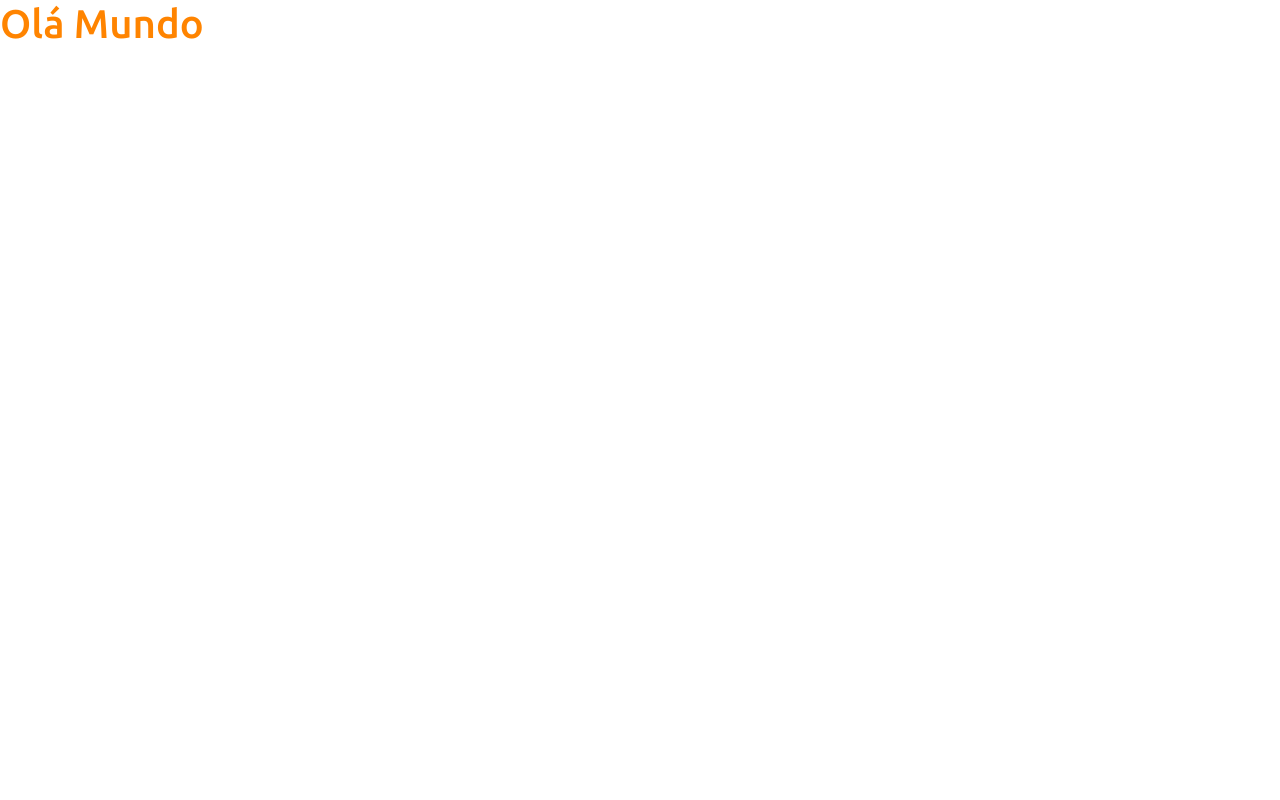
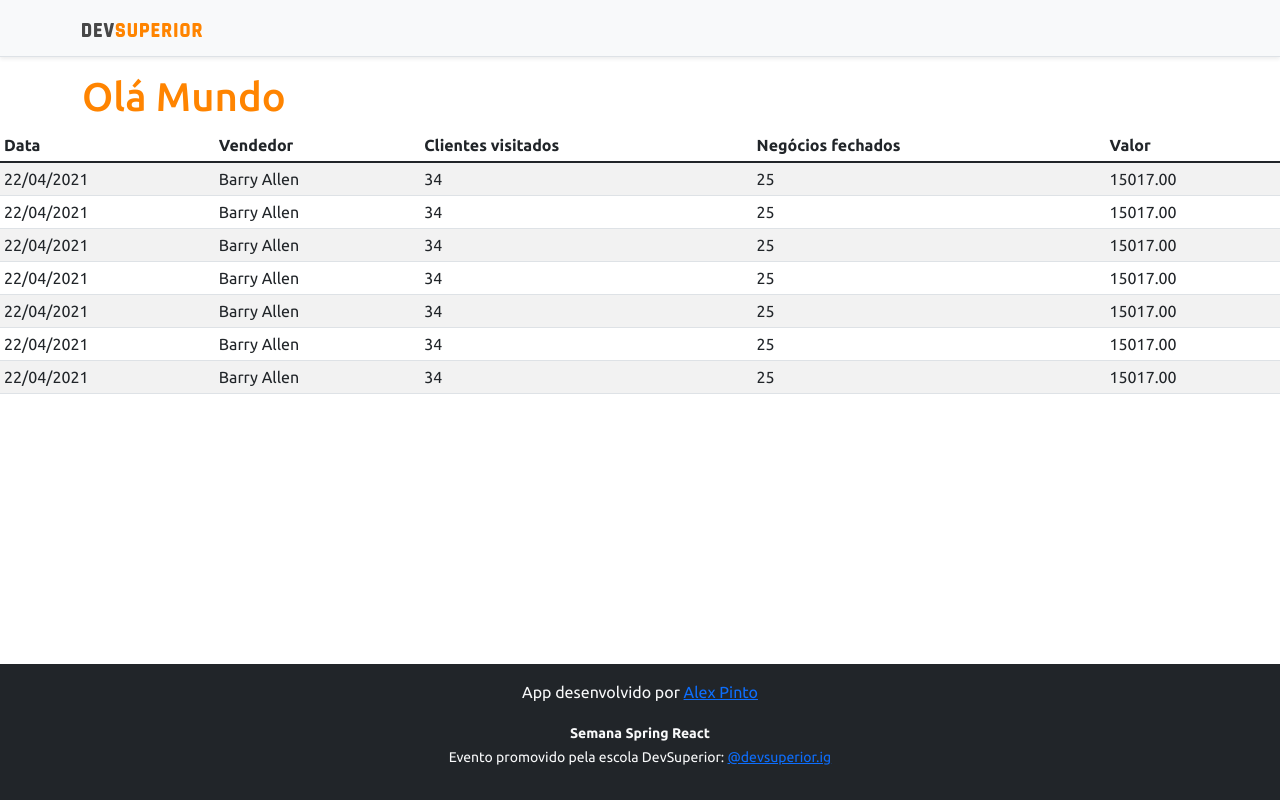
Before and after one commit to alexfapa/react-springboot-project, a React (Create React App) app in the folder frontend/: page / in a window 1280 px wide. Built offline with nearby package versions, Linux system fonts and the light colour scheme.

Commit message:
Basic static components

```diff
--- a/frontend/src/App.tsx
+++ b/frontend/src/App.tsx
@@ -1,8 +1,17 @@
+import NavBar from "components/NavBar"
+import Footer from "components/Footer"
+import DataTable from "components/DataTable"
+
 function App() {
   return (
-    <div>
-      <h1 className="text-primary">Olá Mundo</h1>
-    </div>
+    <>
+      <NavBar />
+      <div className="container">
+        <h1 className="text-primary">Olá Mundo</h1>
+      </div>
+      <DataTable />
+      <Footer />
+    </>
   );
 }
 
--- /dev/null
+++ b/frontend/src/components/DataTable/index.tsx
@@ -0,0 +1,69 @@
+const DataTable = () => {
+    return (
+        <div className="table-responsive">
+            <table className="table table-striped table-sm">
+                <thead>
+                    <tr>
+                        <th>Data</th>
+                        <th>Vendedor</th>
+                        <th>Clientes visitados</th>
+                        <th>Negócios fechados</th>
+                        <th>Valor</th>
+                    </tr>
+                </thead>
+                <tbody>
+                    <tr>
+                        <td>22/04/2021</td>
+                        <td>Barry Allen</td>
+                        <td>34</td>
+                        <td>25</td>
+                        <td>15017.00</td>
+                    </tr>
+                    <tr>
+                        <td>22/04/2021</td>
+                        <td>Barry Allen</td>
+                        <td>34</td>
+                        <td>25</td>
+                        <td>15017.00</td>
+                    </tr>
+                    <tr>
+                        <td>22/04/2021</td>
+                        <td>Barry Allen</td>
+                        <td>34</td>
+                        <td>25</td>
+                        <td>15017.00</td>
+                    </tr>
+                    <tr>
+                        <td>22/04/2021</td>
+                        <td>Barry Allen</td>
+                        <td>34</td>
+                        <td>25</td>
+                        <td>15017.00</td>
+                    </tr>
+                    <tr>
+                        <td>22/04/2021</td>
+                        <td>Barry Allen</td>
+                        <td>34</td>
+                        <td>25</td>
+                        <td>15017.00</td>
+                    </tr>
+                    <tr>
+                        <td>22/04/2021</td>
+                        <td>Barry Allen</td>
+                        <td>34</td>
+                        <td>25</td>
+                        <td>15017.00</td>
+                    </tr>
+                    <tr>
+                        <td>22/04/2021</td>
+                        <td>Barry Allen</td>
+                        <td>34</td>
+                        <td>25</td>
+                        <td>15017.00</td>
+                    </tr>
+                </tbody>
+            </table>
+        </div>
+    );
+}
+export default DataTable;
--- /dev/null
+++ b/frontend/src/components/Footer/index.tsx
@@ -0,0 +1,12 @@
+const Footer = () => {
+    return (
+        <footer className="footer mt-auto py-3 bg-dark">
+            <div className="container">
+                <p className="text-light">App desenvolvido por <a href="https://github.com/alexfapa" target="_blank" rel="noreferrer">Alex Pinto</a></p>
+                <p className="text-light"><small><strong>Semana Spring React</strong><br />
+                    Evento promovido pela escola DevSuperior: <a href="https://instagram.com/devsuperior.ig" target="_blank" rel="noreferrer">@devsuperior.ig</a></small></p>
+            </div>
+        </footer>
+    );
+}
+export default Footer;
--- /dev/null
+++ b/frontend/src/components/NavBar/index.tsx
@@ -0,0 +1,23 @@
+import ImgDsDark from 'assets/img/ds-dark.svg'
+
+/*function NavBar() {
+    return (
+        <div>
+            <h2>Dev Superior</h2>
+        </div>
+    );
+}*/
+
+//outra forma:
+const NavBar = () => {
+    return (
+        <div className="d-flex flex-column flex-md-row align-items-center p-3 px-md-4 mb-3 bg-light border-bottom shadow-sm">
+            <div className="container">
+                <nav className="my-2 my-md-0 mr-md-3">
+                    <img src={ImgDsDark} alt="DevSuperior" width="120" />
+                </nav>
+            </div>
+        </div>
+    );
+}
+export default NavBar;
```
Also changed, not shown: frontend/src/assets/img/ds-dark.svg (added), 1 other file (tests, documents, lock files or other folders).
